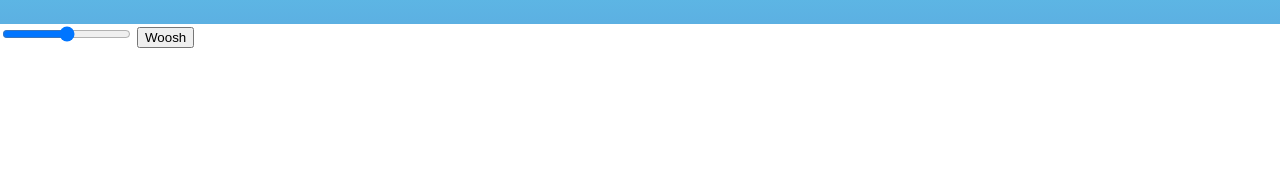
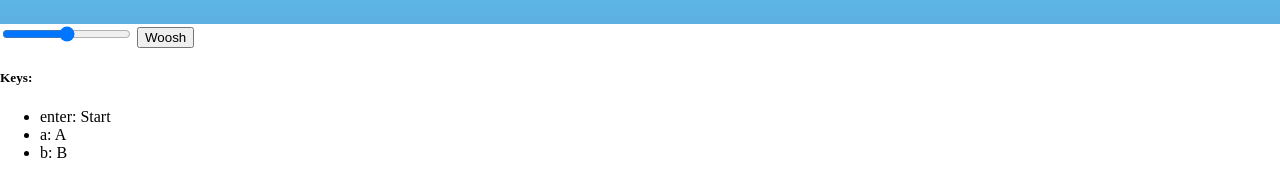
Before and after one commit to daanhenkek/SwitchHBLauncherMockup, a website built with webpack: page index.html in a window 1280 px wide. Shown: the part 696-871 px from the top of the page. Before the commit the page ends 800 px from the top, so only its background shows below. Built offline with nearby package versions, Linux system fonts and the light colour scheme.

Commit message:
Added controls section on html page

```diff
--- a/index.html
+++ b/index.html
@@ -20,5 +20,12 @@
 <input type="range" min="0" max="720" id="waveHeight">
 <input type="button" value="Woosh" id="waveAnimation">
 
+<h5>Keys:</h5>
+<ul>
+    <li>enter: Start</li>
+    <li>a: A</li>
+    <li>b: B</li>
+</ul>
+
 </body>
 </html>
```
